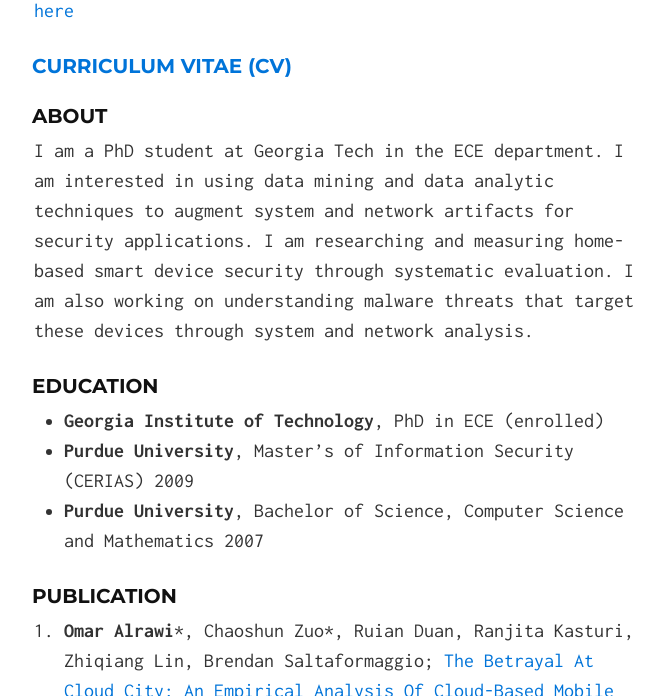
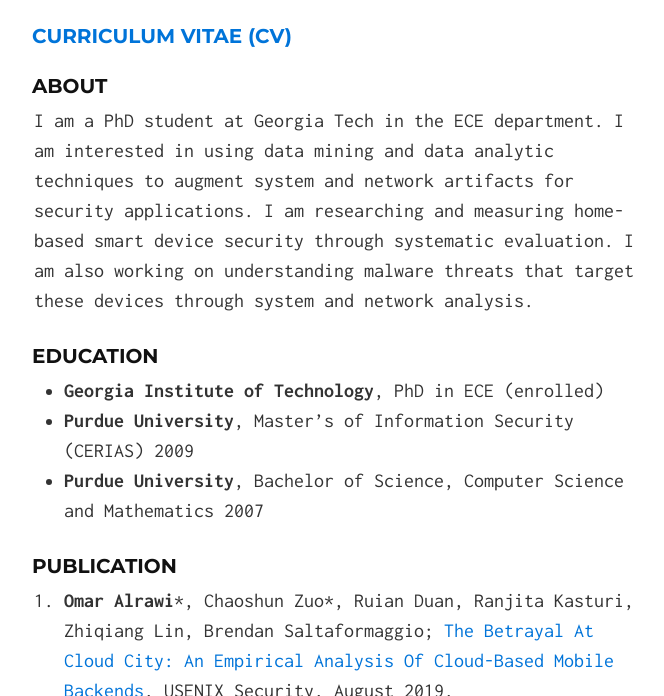
Before and after one commit to alrawi/alrawi.github.io, a Jekyll site: the page built from index.md, in a window 1280 px wide and 900 px high, cut to the strip 204-900 px from the top of the window. Shown: the whole strip, without its empty margins (306-970 px from the left). Built offline with Jekyll 4.4.1, drawn with Linux system fonts in a browser that asks for light colours.

Commit message:
Update index.md
Removed link

```diff
--- a/index.md
+++ b/index.md
@@ -1,7 +1,7 @@
 ---
 layout: default
 ---
-[here](https://docs.google.com/presentation/d/1-PJeWIDFeDK9zlE9W6ZQu8A30EwwP3YSlOGleZ3a8G0/edit?usp=sharing)
+
 #### [Curriculum Vitae (CV)](/static/oalrawi_cv.pdf)
 
 ### About
```
